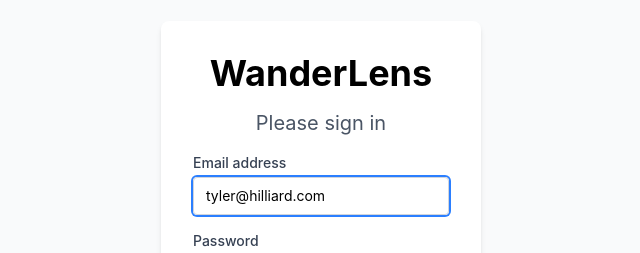
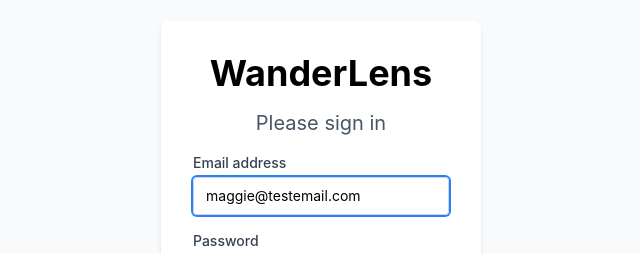
Before and after one commit to MaggieFlatt-Dev/WanderLens-client, a React (Vite) app: page /login in a window 1280 px wide. Shown: the part 179-432 px from the top of the page, without its empty margins (319-959 px from the left). Built offline with nearby package versions, Linux system fonts and the light colour scheme.

Commit message:
changed prefill email to test email

```diff
--- a/src/components/auth/Login.jsx
+++ b/src/components/auth/Login.jsx
@@ -2,7 +2,7 @@ import { useRef, useState } from "react"
 import { Link, useNavigate } from "react-router-dom";
 
 export const Login = () => {
-    const [email, setEmail] = useState("tyler@hilliard.com")
+    const [email, setEmail] = useState("maggie@testemail.com")
     const [password, setPassword] = useState("hilliard")
     const existDialog = useRef()
     const navigate = useNavigate()
```
